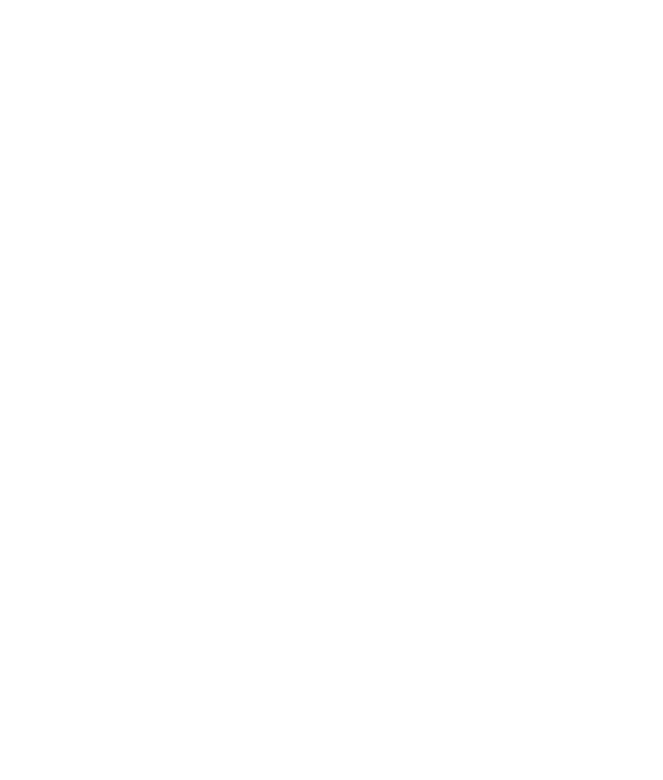
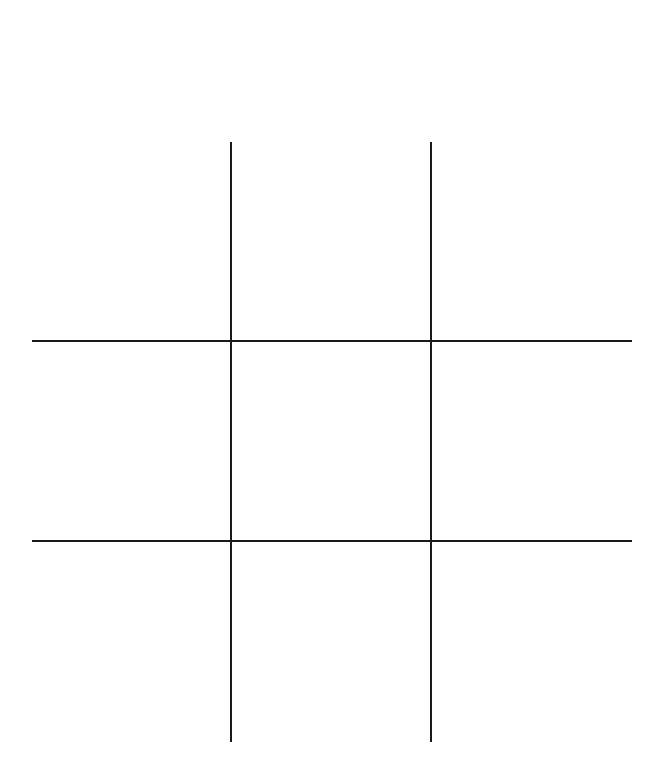
Before and after one commit to furnapso/tic-tac-toe, a plain HTML site: page index.html in a window 1280 px wide. Shown: the whole page, without its empty margins (308-971 px from the left). Drawn offline with Linux system fonts and the light colour scheme.

Commit message:
feat: grid styling

```diff
--- a/css/style.css
+++ b/css/style.css
@@ -0,0 +1,74 @@
+/* Reset */
+* {box-sizing: border-box;}
+
+/* Design system */
+
+:root {
+    /* Colors */
+    --darkest-grey: hsl(192, 10%, 10%);
+    --dark-grey: hsl(192, 10%, 20%);
+    --grey: hsl(190, 20%, 30%);
+    --light-grey: hsl(190, 10%, 50%);
+    --lightest-grey: hsl(190, 10%, 80%);
+
+    --darkest-primary: hsl(190, 72%, 20%);
+    --dark-primary: hsl(190, 72%, 30%);
+    --primary: hsl(190, 72%, 48%);
+    --light-primary: hsl(190, 72%, 60%);
+    --lightest-primary: hsl(190, 72%, 80%);
+
+    --darkest-accent: hsl(79, 50%, 25%);
+    --dark-accent: hsl(79, 50%, 50%);
+    --accent: hsl(79, 50%, 75%);
+    --light-accent: hsl(79, 50%, 85%);
+    --lightest-accent: hsl(79, 50%, 95%);
+
+    /* Font size */
+    --base: 16px;
+    --larger-1: 26px;
+    --larger-2: 42px;
+    --larger-3: 68px;
+    --largest: 110px;
+}
+
+main {
+    width: 1440px;
+    height: 900px;
+    display: flex;
+    justify-content: center;
+    align-items: center;
+}
+
+.container {
+    height: 600px;
+    width: 600px;
+    display: flex;
+    justify-content: center;
+    align-items: center;
+    flex-direction: column;
+}
+
+.row {
+    width: 100%;
+    height: 33.33%;
+    display: flex;
+}
+
+.square {
+    height: 100%;
+    width: 33.33%;
+    transition: background-color 200ms;
+}
+
+.first-row, .second-row {
+    border-bottom: 2px solid var(--darkest-grey);
+}
+
+.first-column, .second-column {
+    border-right: 2px solid var(--darkest-grey);
+}
+
+.square:hover {
+    background-color: var(--lightest-grey);
+    cursor: pointer;
+}
--- a/index.html
+++ b/index.html
@@ -11,22 +11,22 @@
 <body>
   <main>
     <div class="container">
-      <div class="row">
-        <div class="square"></div>
-        <div class="square"></div>
-        <div class="square"></div>
+      <div class="row first-row">
+        <div class="square first-column"></div>
+        <div class="square second-column"></div>
+        <div class="square third-column"></div>
+      </div>
+
+      <div class="row second-row">
+        <div class="square first-column"></div>
+        <div class="square second-column"></div>
+        <div class="square third-column"></div>
       </div>
 
       <div class="row">
-        <div class="square"></div>
-        <div class="square"></div>
-        <div class="square"></div>
-      </div>
-
-      <div class="row">
-        <div class="square"></div>
-        <div class="square"></div>
-        <div class="square"></div>
+        <div class="square first-column"></div>
+        <div class="square second-column"></div>
+        <div class="square third-column"></div>
       </div>
     </div>
   </main>
```
